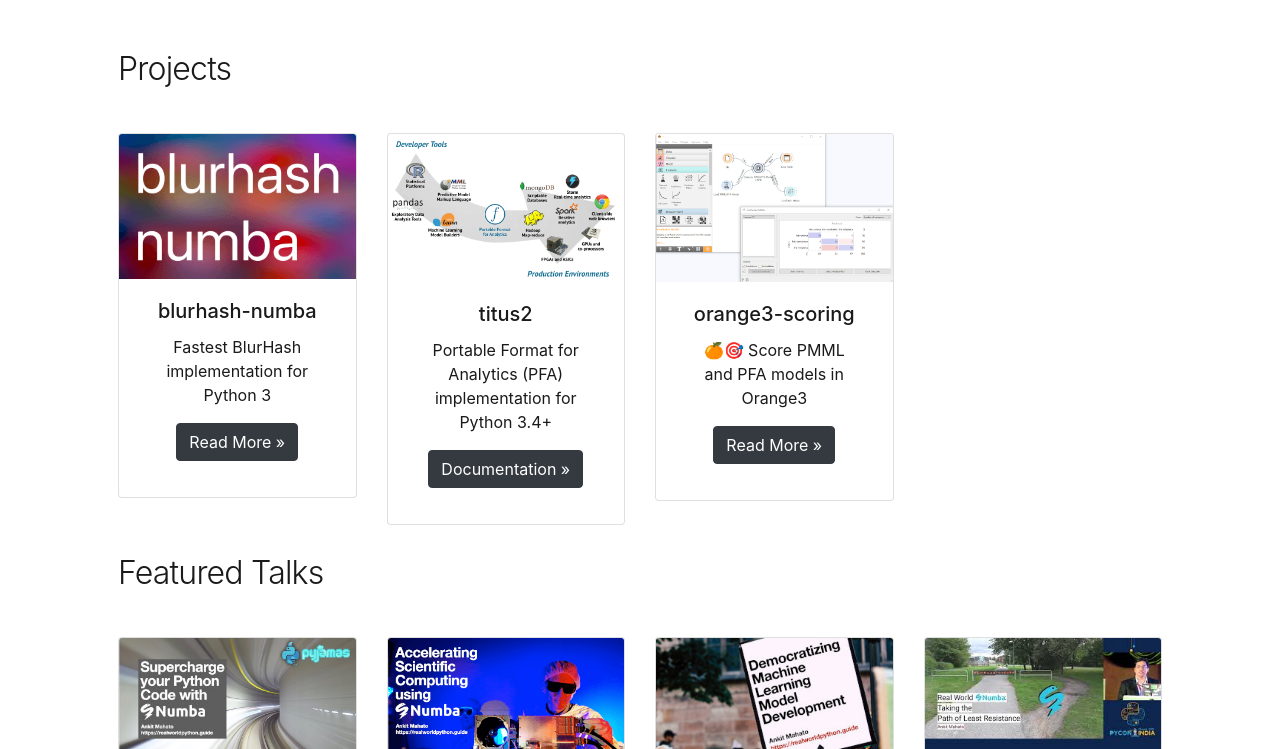
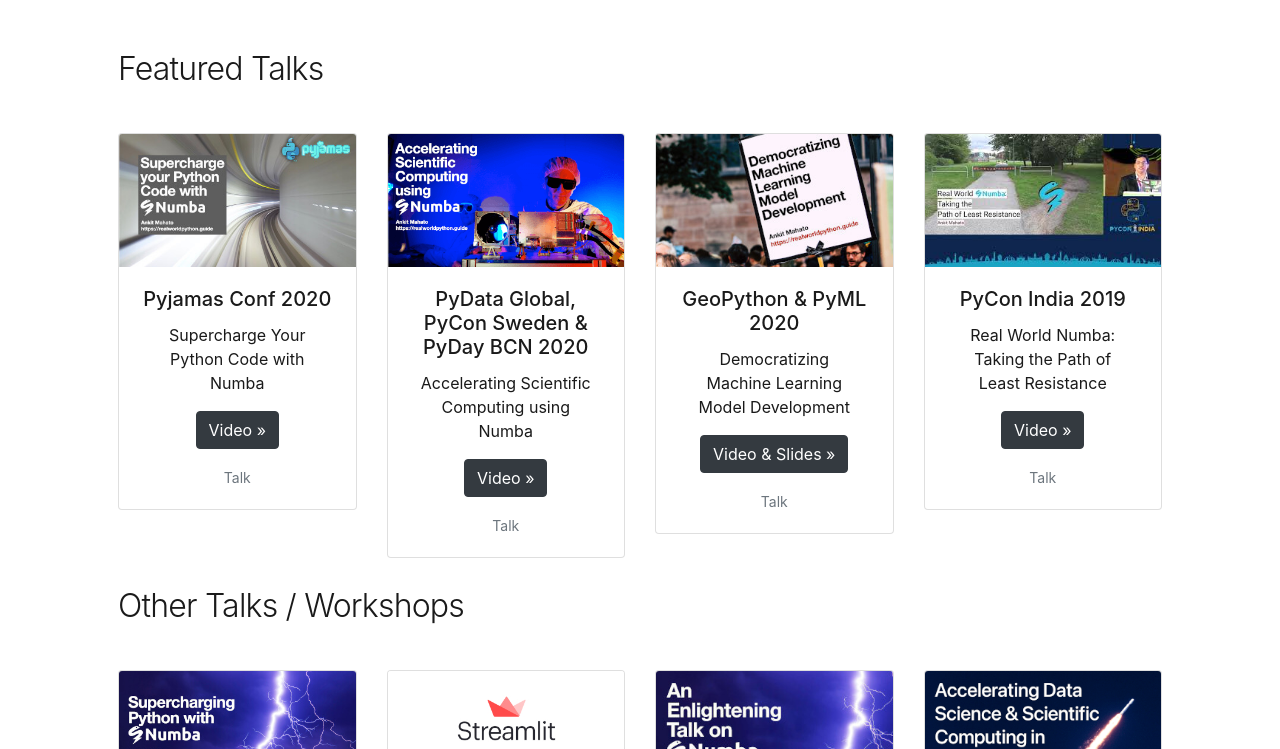
Before and after one commit to realworldpython/realworldpython.github.io, a plain HTML site: page index.html in a window 1280 px wide. Shown: the part 813-1562 px from the top of the page. Drawn offline with nearby package versions, Linux system fonts and the light colour scheme.

Commit message:
Update index.html

```diff
--- a/index.html
+++ b/index.html
@@ -164,46 +164,6 @@
             </div>
           </div>
         </div>
-
-        <h2 class="featurette-heading mt-2">Projects</h2>
-        <div class="row mt-5">
-          <div class="col-sm-6 col-lg-4 col-xl-3">
-            <div class="card">
-              <img src="/media/thumbs/blurhash.png" class="card-img-top">
-              <div class="card-body">
-                <h5 class="card-title">blurhash-numba</h5>
-                <p class="card-text">Fastest BlurHash implementation for Python 3</p>
-                <p>
-                  <a class="btn btn-dark stretched-link" href="https://github.com/animator/blurhash-numba" role="button" target="_blank">Read More &raquo;</a>
-                </p>
-              </div>
-            </div>
-          </div>
-          <div class="col-sm-6 col-lg-4 col-xl-3">
-            <div class="card">
-              <img src="/media/thumbs/pfatoeverything.png" class="card-img-top">
-              <div class="card-body">
-                <h5 class="card-title">titus2</h5>
-                <p class="card-text">Portable Format for Analytics (PFA) implementation for Python 3.4+</p>
-                <p>
-                  <a class="btn btn-dark stretched-link" href="/titus2/" role="button" target="_blank">Documentation &raquo;</a>
-                </p>
-              </div>
-            </div>
-          </div>
-          <div class="col-sm-6 col-lg-4 col-xl-3">
-            <div class="card">
-              <img src="/media/thumbs/orange3scoring.png" class="card-img-top">
-              <div class="card-body">
-                <h5 class="card-title">orange3-scoring</h5>
-                <p class="card-text">🍊🎯 Score PMML and PFA models in Orange3</p>
-                <p>
-                  <a class="btn btn-dark stretched-link" href="https://github.com/animator/orange3-scoring" role="button" target="_blank">Read More &raquo;</a>
-                </p>
-              </div>
-            </div>
-          </div>
-        </div><!-- /.row -->
 
         <h2 class="featurette-heading mt-2">Featured Talks</h2>
         <div class="row mt-5">
```
